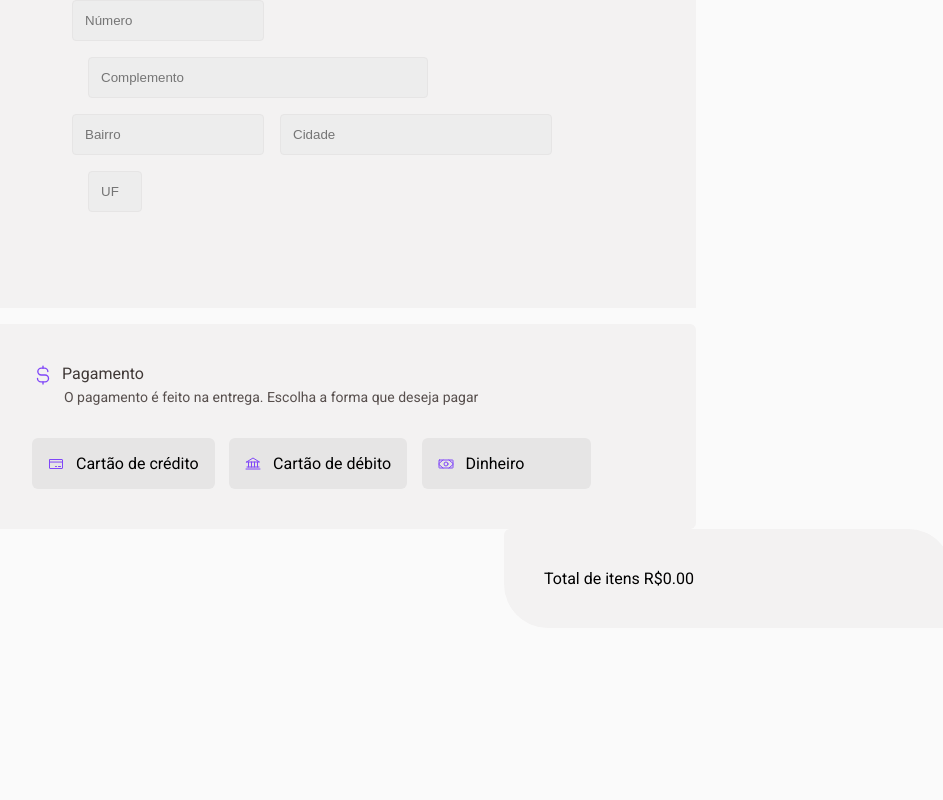
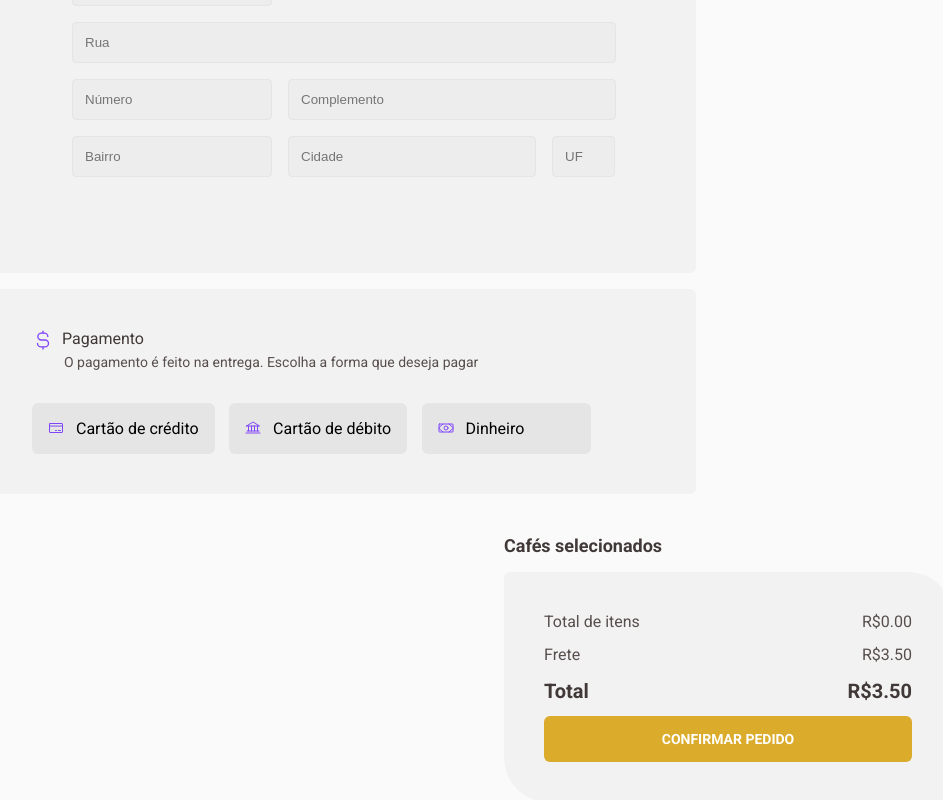
Before and after one commit to EliseuVicente/coffe-delivery, a React (Vite) app: page /checkout in a window 1280 px wide. Shown: the part 360-1160 px from the top of the page, without its empty margins (168-1111 px from the left). Before the commit the page ends 988 px from the top, so only its background shows below. Built offline with nearby package versions, Linux system fonts and the light colour scheme.

Commit message:
edit style of cart item

```diff
--- a/src/pages/Checkout/components/Cart/styles.js
+++ b/src/pages/Checkout/components/Cart/styles.js
@@ -1,5 +1,4 @@
 import styled from 'styled-components'
-/* import img from '../../../../assets/divider.svg' */
 
 export const ItemsCart = styled.div`
     display: flex;
@@ -79,6 +78,8 @@ export const TrashButton = styled.div`
 
     :hover{
         cursor: pointer;
+        background: ${props => props.theme['base-hover']};
+        transition: .5s;
     }
 
     p{
@@ -92,10 +93,9 @@ export const TrashButton = styled.div`
         color: ${props => props.theme['base-text']};
     }
 `
-
-export const Divider = styled.div`
-display: flex;
-width: 100%;
-margin-top: 7rem;
-margin-left: -22rem;
+    export const Divider = styled.div`
+    display: flex;
+    width: 100%;
+    margin-top: 7rem;
+    margin-left: -22rem;
 `
--- a/src/pages/Checkout/index.jsx
+++ b/src/pages/Checkout/index.jsx
@@ -1,4 +1,21 @@
-import { FormAdress,LabelForm, ContainerForm, ContainerPayment, Container, AddresInput, StreetInput, ComplementInput, CityInput, UFInput, LabelPayment, TypePayment, ContainerCart} from "./styles"
+import { FormAdress,
+        LabelForm,
+        ContainerForm,
+        ContainerPayment,
+        Container,
+        AddresInput,
+        StreetInput,
+        ComplementInput,
+        CityInput, UFInput,
+        LabelPayment,
+        TypePayment,
+        ContainerCart,
+        ButtonCart,
+        FrameValues,
+        TitleContainers,
+        ContainerCartItems
+      } from "./styles"
+
 import { Bank, CreditCard, CurrencyDollarSimple, Money} from 'phosphor-react'
 import { Cart } from "./components/Cart"
 import { useContext } from "react"
@@ -17,10 +34,17 @@ const {cartItem} = useContext(ProductsContext)
 
   const formattedTotal = totalItens.toLocaleString('pr-BR', { style: 'currency', currency: 'BRL'})
 
+  const frete = 3.5
+  const formattedFrete = frete.toLocaleString('pr-BR', { style: 'currency', currency: 'BRL'})
+
+  const totalValueCart = (totalItens) + (frete)
+  const formatedTotalValueCart = totalValueCart.toLocaleString('pr-BR', { style: 'currency', currency: 'BRL'})
+
   return (
 
       <>
         <Container>
+          <TitleContainers>Complete seu pedido</TitleContainers>
             <ContainerForm>
             <FormAdress>
                 <LabelForm>
@@ -79,13 +103,20 @@ const {cartItem} = useContext(ProductsContext)
         </Container>
 
         <ContainerCart>
+          <TitleContainers>Cafés selecionados</TitleContainers>
+
+          <ContainerCartItems>
 
               <Cart />
-     <p>Total de itens {formattedTotal}</p>
 
+              <FrameValues><p>Total de itens </p><p>{formattedTotal}</p></FrameValues>
+              <FrameValues><p>Frete</p><p>{formattedFrete}</p></FrameValues>
+              <FrameValues><h1>Total</h1><h1>{formatedTotalValueCart}</h1></FrameValues>
 
+              <ButtonCart>CONFIRMAR PEDIDO</ButtonCart>
+
+          </ContainerCartItems>
       </ContainerCart>
-
       </>
     )
 }
--- a/src/pages/Checkout/styles.js
+++ b/src/pages/Checkout/styles.js
@@ -1,15 +1,25 @@
 import styled from 'styled-components'
+
+export const TitleContainers = styled.div`
+    color: ${props => props.theme['base-subtitle']};
+    font-family: Baloo 2;
+    font-size: 18px;
+    font-style: normal;
+    font-weight: 700;
+    line-height: 130%;
+    margin-bottom: 15px;
+`
 
 export const Container = styled.div`
     display: inline;
     width: 54rem;
     float: left;
     padding-left: 10rem;
+    margin-top: 2.5rem;
     gap: 12px;
 `
 export const ContainerForm = styled.div`
-    /* width: 40rem; */
-    /* border-radius: 0.375rem; */
+    border-radius: 0.375rem;
     background: ${props => props.theme['base-card']};
 
     display: flex;
@@ -35,24 +45,29 @@ const BaseInput = styled.input`
     border-radius: 0.25rem;
     border: 1px solid var(--base-button, #E6E5E5);
     background: var(--base-input, #EDEDED);
+
+    :focus{
+        border: 1px solid var(#C47F17);
+    }
 `
 
 export const AddresInput = styled(BaseInput)`
-    width: 12rem;
+    width: 12.5rem;
+
 `
 export const StreetInput = styled(BaseInput)`
     width: 100%;
 `
 export const ComplementInput = styled(BaseInput)`
-    width: 62.5%;
+    width: 20.5rem;
     margin-left: 1rem;
 `
 export const CityInput = styled(BaseInput)`
-    width: 50%;
+    width: 15.5rem;
     margin-left: 1rem;
 `
 export const UFInput = styled(BaseInput)`
-    width: 10%;
+    width: 3.95rem;
     margin-left: 1rem;
 `
 
@@ -81,10 +96,9 @@ export const LabelForm = styled.div`
 
 export const ContainerPayment = styled.div`
     padding: 2.5rem;
-    /* width: 40rem; */
     margin-top: 1rem;
     border-radius: 0.375rem;
-    background: var(--base-card, #F3F2F2);
+    background: ${props=> props.theme['base-card']};
 `
 
 export const LabelPayment = styled.div`
@@ -117,7 +131,7 @@ export const TypePayment = styled.div`
     gap: 0.75rem;
     align-items: center;
     border-radius: 0.375rem;
-    background: var(--base-button, #E6E5E5);
+    background: ${props=> props.theme['base-button']};
 
     &:nth-child(4) {
         width: 10.6rem;
@@ -131,9 +145,24 @@ export const TypePayment = styled.div`
         line-height: 160%;
         text-transform: uppercase;
     }
+
+    :hover{
+        background: ${props=> props.theme['base-hover']};
+        transition: .6s;
+        cursor: pointer;
+    }
+
+    :selected{
+        border: 1px solid var(#8047F8);
+        background: ${props=> props.theme['purple-light']};
+    }
+`
+export const ContainerCart = styled.div`
+    float: right;
+    margin-top: 2.5rem;
 `
 
-export const ContainerCart = styled.div`
+export const ContainerCartItems = styled.div`
     display: inline;
     width: 28rem;
     padding: 2.5rem;
@@ -143,3 +172,56 @@ export const ContainerCart = styled.div`
     background: ${props => props.theme['base-card']};
     border-radius: 6px 44px;
 `
+    export const FrameValues = styled.div`
+    display: flex;
+    justify-content: space-between;
+    align-items: center;
+    align-self: stretch;
+    margin-bottom: 12px;
+
+p {
+    color: ${props=> props.theme['base-text']};
+    font-family: Roboto;
+    font-size: 16px;
+    font-style: normal;
+    font-weight: 400;
+    line-height: 130%;
+}
+
+h1 {
+    color: var(--base-subtitle, #403937);
+    font-family: Roboto;
+    font-size: 20px;
+    font-style: normal;
+    font-weight: 700;
+    line-height: 130%;
+}
+`
+
+export const ButtonCart = styled.button`
+    display: flex;
+    width: 100%;
+    padding: 12px 8px;
+    justify-content: center;
+    align-items: center;
+    gap: 4px;
+    align-self: stretch;
+    border:none;
+
+    border-radius: 6px;
+    background: var(--brand-yellow, #DBAC2C);
+
+    color: var(--base-white, #FFF);
+    font-family: Roboto;
+    font-size: 14px;
+    font-style: normal;
+    font-weight: 700;
+    line-height: 160%; /* 22.4px */
+    text-transform: uppercase;
+
+    :hover {
+        background: var(--brand-yellow-dark, #C47F17);
+        transition: .6s;
+        cursor: pointer;
+    }
+`
--- a/src/pages/Home/components/products/styles.js
+++ b/src/pages/Home/components/products/styles.js
@@ -169,4 +169,9 @@ export const CarMarketing = styled.div`
 
     background: ${props => props.theme['purple-dark']};
     border-radius: 6px;
+
+    :hover{
+        background: ${props => props.theme['brand-purple']};
+        transition: .4s;
+    }
 `
--- a/src/pages/Home/styles.js
+++ b/src/pages/Home/styles.js
@@ -23,7 +23,6 @@ export const TitleHeader = styled.div`
     width: 36.75rem;
     height: 12rem;
     left: 10%;
-    /* left: calc(50% - 36.75rem/2 - 16.625rem); */
     top: calc(50% - 192px/2 - 82px);
 `
 export const Title = styled.h1`
@@ -74,7 +73,6 @@ export const BoxCircle = styled.div`
         font-size: 16px;
         line-height: 130%;
         padding-left: 3rem;
-
         color: #574F4D;
         margin-top: -1.5rem;
      }
```
Lines whose indentation alone changed are shown as unchanged.
